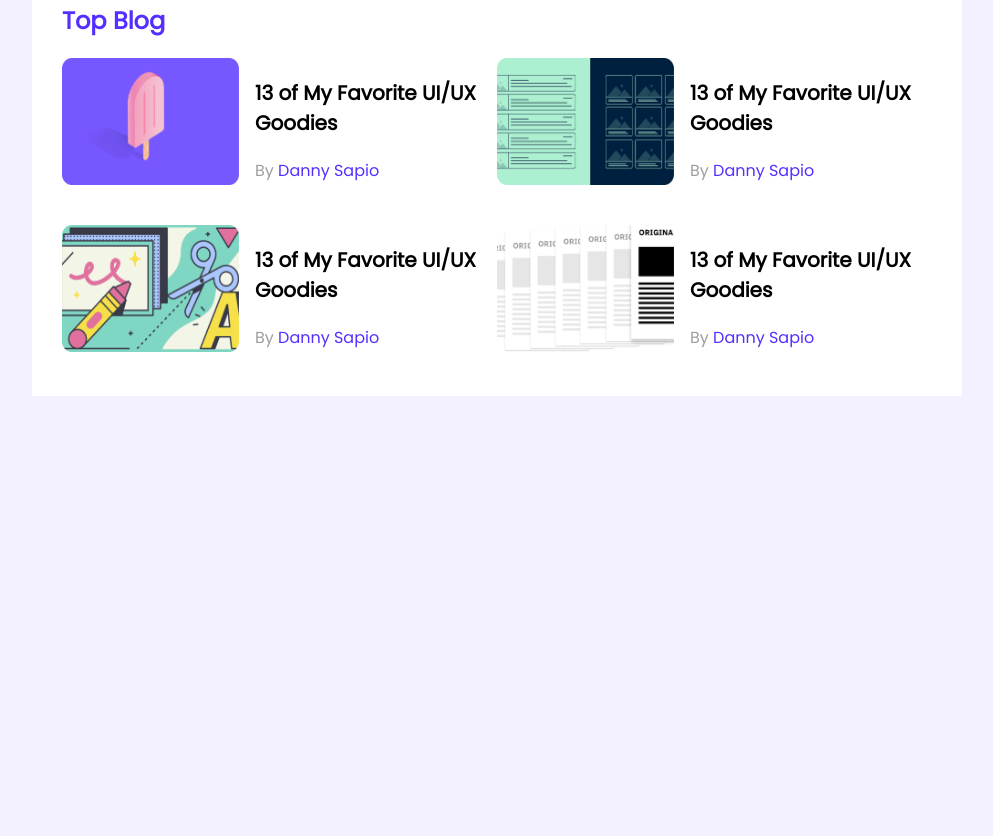
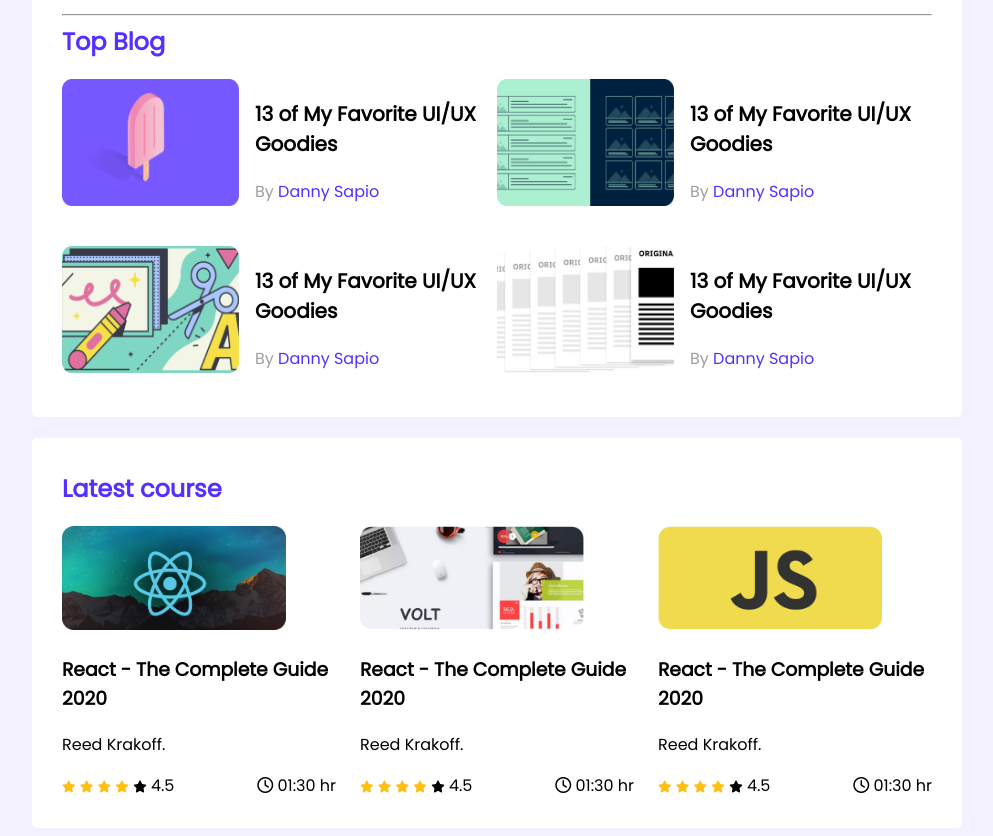
Before and after one commit to hkabir16/leader-board-css3, a plain HTML site: page index.html in a window 1280 px wide. Shown: the part 289-1125 px from the top of the page, without its empty margins (143-1136 px from the left). Before the commit the page ends 800 px from the top, so only its background shows below. Drawn offline with Linux system fonts and the light colour scheme.

Commit message:
finished responsiveness

```diff
--- a/index.html
+++ b/index.html
@@ -5,6 +5,8 @@
     <meta http-equiv="X-UA-Compatible" content="IE=edge">
     <meta name="viewport" content="width=device-width, initial-scale=1.0">
     <title>Leader Board</title>
+    <!-- font awesome -->
+    <script src="https://kit.fontawesome.com/58a545ce68.js" crossorigin="anonymous"></script>
     <!-- stylesheet -->
     <link rel="stylesheet" href="styles/style.css">
 </head>
@@ -102,6 +104,119 @@
 
        </div>
     </section>
+    <!-- Latest courses -->
+    <section class="container">
+        <h2 class="section-title">Latest course</h2>
+        <div class="courses">
+            <div class="course">
+                <div class="course-banner">
+                    <img src="images/courses/course-1.png" alt="">
+                </div>
+                <div class="course-detail">
+                    <h3 class="course-titel">React - The Complete
+                    Guide 2020</h3>
+                    <p class="course-author">Reed Krakoff.</p>
+                    <div class="course-info">
+                        <div>
+                            <i class="fas  fa-star   filled"></i>
+                            <i class="fas  fa-star   filled"></i>
+                            <i class="fas  fa-star   filled"></i>
+                            <i class="fas  fa-star   filled"></i>
+                            <i class="fas  fa-star   emply"></i>
+                            <span>4.5</span>
+                        </div>
+
+                        <div class="course-duratio">
+                            <i class="far fa-clock"></i>
+
+                            01:30 hr
+                        </div>
+                            </div>
+
+
+                        </div>
+
+                    </div>
+            <div class="course">
+                <div class="course-banner">
+                    <img src="images/courses/course-2.png" alt="">
+                </div>
+                <div class="course-detail">
+                    <h3 class="course-titel">React - The Complete
+                    Guide 2020</h3>
+                    <p class="course-author">Reed Krakoff.</p>
+                    <div class="course-info">
+                        <div>
+                            <i class="fas  fa-star   filled"></i>
+                            <i class="fas  fa-star   filled"></i>
+                            <i class="fas  fa-star   filled"></i>
+                            <i class="fas  fa-star   filled"></i>
+                            <i class="fas  fa-star   emply"></i>
+                            <span>4.5</span>
+                        </div>
+
+                        <div class="course-duratio">
+                            <i class="far fa-clock"></i>
+
+                            01:30 hr
+                        </div>
+                            </div>
+
+
+                        </div>
+
+                    </div>
+            <div class="course">
+                <div class="course-banner">
+                    <img src="images/courses/course-3.png" alt="">
+                </div>
+                <div class="course-detail">
+                    <h3 class="course-titel">React - The Complete
+                    Guide 2020</h3>
+                    <p class="course-author">Reed Krakoff.</p>
+                    <div class="course-info">
+                        <div>
+                            <i class="fas  fa-star   filled"></i>
+                            <i class="fas  fa-star   filled"></i>
+                            <i class="fas  fa-star   filled"></i>
+                            <i class="fas  fa-star   filled"></i>
+                            <i class="fas  fa-star   emply"></i>
+                            <span>4.5</span>
+                        </div>
+
+                        <div class="course-duratio">
+                            <i class="far fa-clock"></i>
+
+                            01:30 hr
+                        </div>
+                            </div>
+
+
+                        </div>
+
+                    </div>
+
+                </div>
+
+
+
+
+
+
+
+
+                        </div>
+                            </div>
+
+
+                        </div>
+
+                    </div>
+
+                </div>
+            </div>
+        </div>
+    </section>
 </main>
 
 </body>
--- a/styles/style.css
+++ b/styles/style.css
@@ -10,13 +10,16 @@ body{
 }
 main{
     display: flex;
-    justify-content: center;
+    flex-direction: column;
+    align-items: center;
 
 }
 .container{
     background-color:  #FFFFFF;
     width: 870px;
     padding: 30px;
+    border-radius: 5px;
+    margin-top: 21px;
 }
 .hr{
     border: 1px solid #D1D1D1;
@@ -79,3 +82,62 @@ main{
     font-size: 16px;
     color: #562EFF;
 }
+/* courses styles */
+
+.courses{
+    display: grid;
+    grid-template-columns: repeat(3, 1fr);
+    grid-column-gap:24px;
+
+
+}
+
+
+
+.course .course-banner img{
+    width: 224px;
+    height: 104px;
+}
+.course-info{
+    display: flex;
+    align-items: center;
+    justify-content: space-between;
+
+}
+
+.fa-star{
+    font-size: 12px;
+}
+.fa-star.filled{
+    color: #FFC014;
+}
+.fa-star.empty{
+    color: #AEAEAE;
+}
+/* media Quaries */
+
+/* Mobile Devices */
+@media  only screen and (max-width:688px) {
+    .container{
+        width: 100%;
+    }
+
+    .players,.blogs,.courses{
+        grid-template-columns: repeat(1,1fr);
+    }
+    .player{
+        flex-direction: column;
+    }
+
+}
+/* tablet devices */
+
+@media only screen and (min-width:688px) and (max-width:992px) {
+    .container{
+        width: 100%;
+    }
+    .players,.courses{
+        grid-template-columns: repeat(2, 1fr);
+    }
+
+}
```
